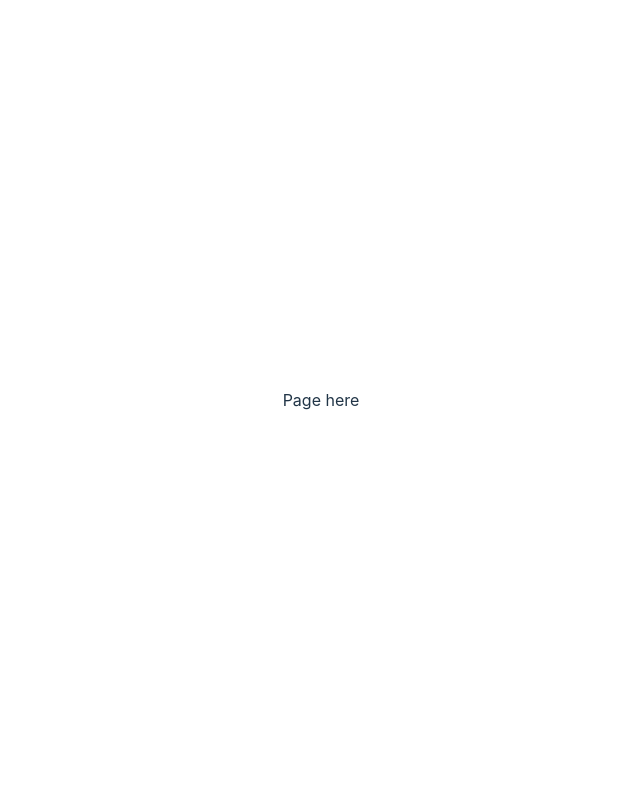
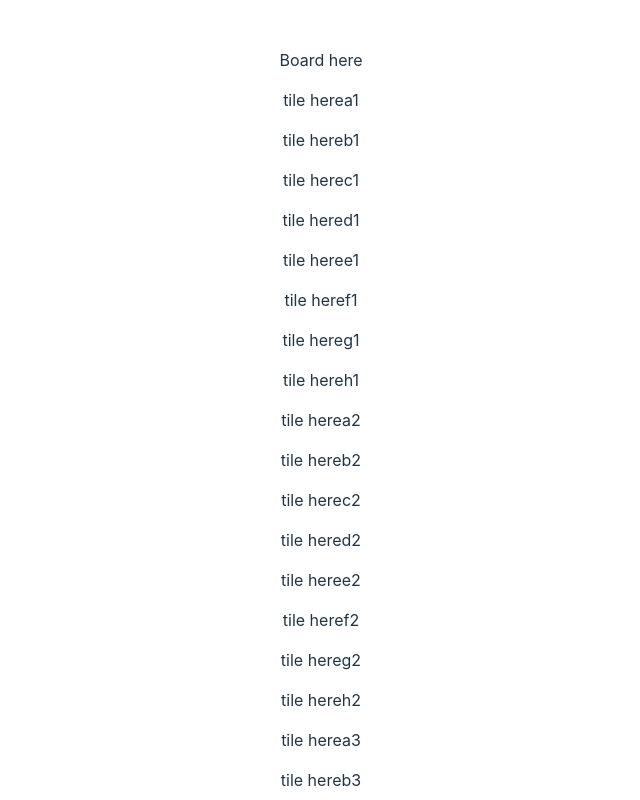
Before and after one commit to FrederikRobinson/Chess, a React (Vite) app in the folder FrontEnd/: page / in a window 1280 px wide. Shown: the top 800 px of the page, without its empty margins (319-959 px from the left). Built offline with nearby package versions, Linux system fonts and the light colour scheme.

Commit message:
Created tile structure

```diff
--- a/FrontEnd/src/App.jsx
+++ b/FrontEnd/src/App.jsx
@@ -1,10 +1,11 @@
 import './App.css'
+import Board from './Components/Board.jsx'
 
 function App() {
 
   return (
     <>
-      <p>Page here</p>
+      <Board />
     </>
   )
 }
--- a/FrontEnd/src/Components/Board.jsx
+++ b/FrontEnd/src/Components/Board.jsx
@@ -1,10 +1,17 @@
+import Tile from './Tile.jsx'
+import { createBoard } from '../Utils/boardUtils.jsx'
+
+
 const Board = () => {
-
+    const tiles = createBoard();
 
 
     return (
         <>
             <p>Board here</p>
+            {tiles}
         </>
     )
 }
+
+export default Board;
--- a/FrontEnd/src/Components/Tile.jsx
+++ b/FrontEnd/src/Components/Tile.jsx
@@ -3,7 +3,9 @@ const Tile = ({ xPos, yPos }) => {
 
     return (
         <>
-            <p>tile here</p>
+            <p>tile here{xPos}{yPos}</p>
         </>
     )
 }
+
+export default Tile;
--- /dev/null
+++ b/FrontEnd/src/Utils/boardUtils.jsx
@@ -0,0 +1,29 @@
+import Tile from '../Components/Tile.jsx'
+
+export const createBoard = () => {
+    let tiles = [];
+    for (let y = 1; y <= 8; y++) {
+        tiles = [...tiles, createRow(y)]
+    }
+    return tiles;
+}
+
+const createRow = (y) => {
+    let row = [];
+    for (let x = 1; x <= 8; x++) {
+        row = [...row, createTile(x, y)]
+    }
+    return row;
+}
+
+const createTile = (x, y) => {
+    const yPos = y;
+    const xPos = posToLetter(x)
+    return <Tile className={`${xPos} ${yPos}`} xPos={xPos} yPos={yPos} key={`${xPos} ${yPos}`} />;
+}
+
+const POS_TO_LETTER = ['a', 'b', 'c', 'd', 'e', 'f', 'g', 'h'];
+
+const posToLetter = (pos) => {
+    return POS_TO_LETTER[pos - 1];
+}
```
Also changed, not shown: FrontEnd/src/Components/Board.css (added).
